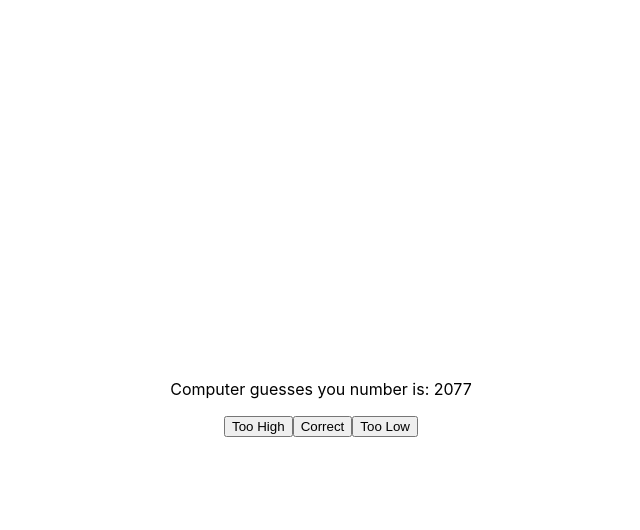
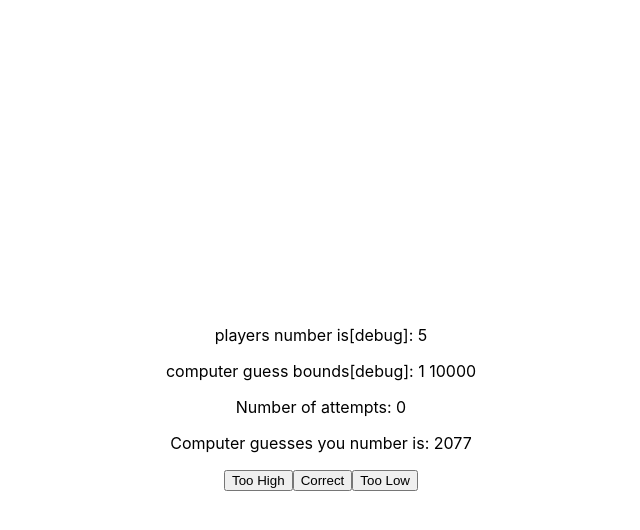
Before and after one commit to daviddstewartt/wcc-guessing-game, a React (Create React App) app: page /mode/1 in a window 1280 px wide. Both pictures are taken after typing "5" into the empty fields and a click on the button "Submit". Shown: the top 530 px of the page, without its empty margins (319-959 px from the left). Built offline with nearby package versions, Linux system fonts and the light colour scheme.

Commit message:
Added: Too High/Too Low + Num of Attempts

```diff
--- a/src/Screens/GameMode1.tsx
+++ b/src/Screens/GameMode1.tsx
@@ -5,8 +5,9 @@ import GuessResponses from '../Components/GuessResponses'
 type GameMode1Props = {}
 
 const GameMode1: React.FC<GameMode1Props> = ({}) => {
-    const [playerGuessNumber, setPlayerNumber] = useState<number|null>(null)
-    const [computerGuessNumber, setComputerGuessNumber] = useState<number|null>(null)
+    const [playerGuessNumber, setPlayerNumber] = useState<number|null>(null);
+    const [computerGuessNumber, setComputerGuessNumber] = useState<number|null>(null);
+    const [numberOfAttempts, setNumberOfAttempts] = useState<number>(0);
 
     // Setting the computer guess bounds
     const [guessUpperLimit, setGuessUpperLimit] = useState<number>(10000);
@@ -15,7 +16,25 @@ const GameMode1: React.FC<GameMode1Props> = ({}) => {
     const generateNumberBetweenBounds = (min: number, max: number) => {
         const guess = Math.floor(Math.random() * (max - min + 1)) + min;
         setComputerGuessNumber(guess);
+        setNumberOfAttempts(numberOfAttempts + 1);
     }
+
+    /**
+     * When the players guess are too high or low, adjust the guess bounds
+     */
+    const onGuessTooHigh = () => {
+        setGuessUpperLimit(computerGuessNumber!);
+        generateNumberBetweenBounds(guessLowerLimit, computerGuessNumber!);
+    }
+    const onGuessTooLow = () => {
+        setGuessLowerLimit(computerGuessNumber!);
+        generateNumberBetweenBounds(computerGuessNumber!, guessUpperLimit);
+    }
+
+    /**
+     * When the player guess is correct, reset the game
+     */
+    const onGuessCorrect = () => {}
 
     /** When tthe player guess number is created, automatically
      * generate a computer guess number between 1 and 10,000
@@ -23,17 +42,21 @@ const GameMode1: React.FC<GameMode1Props> = ({}) => {
     useEffect(() => {
         if (playerGuessNumber) {
             generateNumberBetweenBounds(guessLowerLimit, guessUpperLimit);
+            setNumberOfAttempts(0) // After generating the inital attampt number, reset the number of attempts to 0
         }
     }, [playerGuessNumber])
 
     return (
         <div>
+            {playerGuessNumber && <p>players number is[debug]: {playerGuessNumber}</p>}
+            {playerGuessNumber && <p>computer guess bounds[debug]: {guessLowerLimit} {guessUpperLimit}</p>}
             {!playerGuessNumber && <SubmitGuessNumber onGuessNumber={(number) => setPlayerNumber(number)} />}
 
             {playerGuessNumber && (
                 <>
+                    <p>Number of attempts: {numberOfAttempts}</p>
                     <p>Computer guesses you number is: {computerGuessNumber}</p>
-                    <GuessResponses onTooHigh={() => {}} onTooLow={() => {}} onCorrect={() => {}} />
+                    <GuessResponses onTooHigh={() => onGuessTooHigh()} onTooLow={() => onGuessTooLow()} onCorrect={() => onGuessCorrect()} />
                 </>
             )}
         </div>
```
